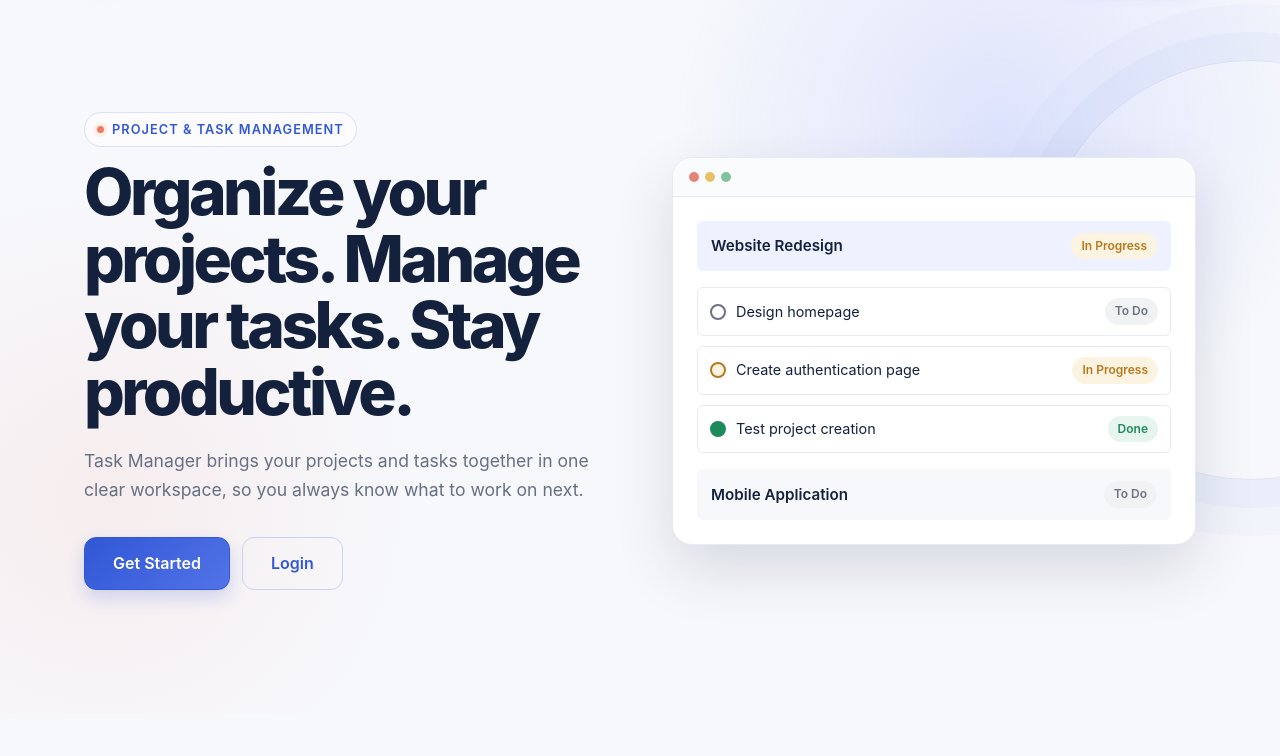
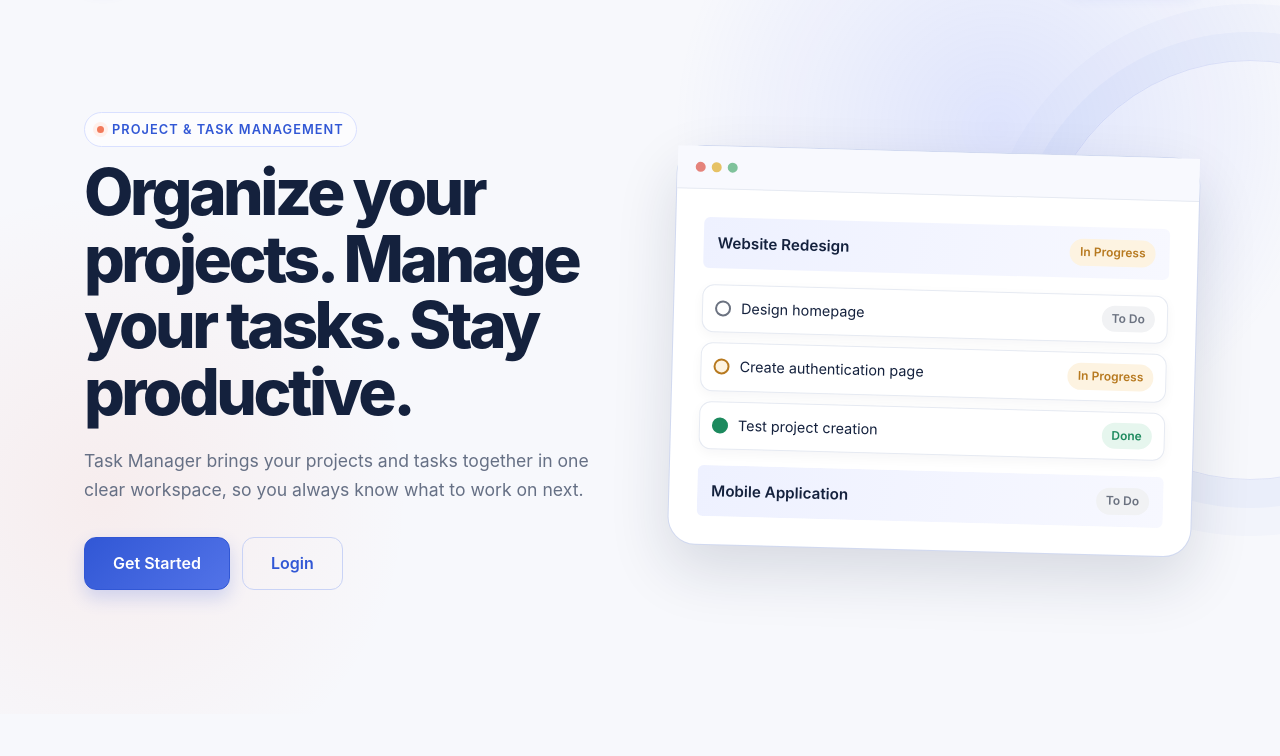
Before and after one commit to workcmtiayon-arch/task_manager, a Django app: page / in a window 1280 px wide. Shown: the part 81-837 px from the top of the page. Run offline with Django 5.2, Linux system fonts and the light colour scheme; parts of the project's set-up code (start-up, migrations or seed data) failed here and were passed over.

Commit message:
style(home): refine product preview card

```diff
--- a/static/css/style.css
+++ b/static/css/style.css
@@ -349,19 +349,27 @@ button:focus-visible,
 
 
 .mock-window {
+    position: relative;
     background-color: var(--surface-color);
-    border: 1px solid var(--border-color);
-    border-radius: var(--radius-lg);
+    border: 1px solid rgba(205, 213, 239, .9);
+    border-radius: var(--radius-xl);
     box-shadow: var(--shadow-lg);
+    transform: rotate(1.5deg);
+    transition: transform .3s ease, box-shadow .3s ease;
+}
+
+.mock-window:hover {
+    transform: rotate(0) translateY(-5px);
+    box-shadow: 0 30px 70px rgba(20, 33, 61, .18);
     overflow: hidden;
 }
 
 .mock-window__bar {
     display: flex;
     gap: 6px;
-    padding: 14px 16px;
+    padding: 16px 18px;
     border-bottom: 1px solid var(--border-color);
-    background-color: #FAFBFC;
+    background: #F8F9FE;
 }
 
 .mock-dot {
@@ -376,7 +384,7 @@ button:focus-visible,
 .mock-dot--green { background-color: #7FC29B; }
 
 .mock-window__body {
-    padding: 24px;
+    padding: 28px;
 }
 
 .mock-project {
@@ -385,7 +393,7 @@ button:focus-visible,
     justify-content: space-between;
     padding: 12px 14px;
     border-radius: var(--radius-sm);
-    background-color: var(--primary-color-light);
+    background: linear-gradient(100deg, #EEF1FF, #F7F8FF);
     margin-bottom: 16px;
 }
 
@@ -412,7 +420,9 @@ button:focus-visible,
     gap: 10px;
     padding: 10px 12px;
     border: 1px solid var(--border-color);
-    border-radius: var(--radius-sm);
+    border-radius: 12px;
+    background: #fff;
+    box-shadow: 0 4px 12px rgba(20, 33, 61, .04);
 }
 
 .mock-task__checkbox {
```
